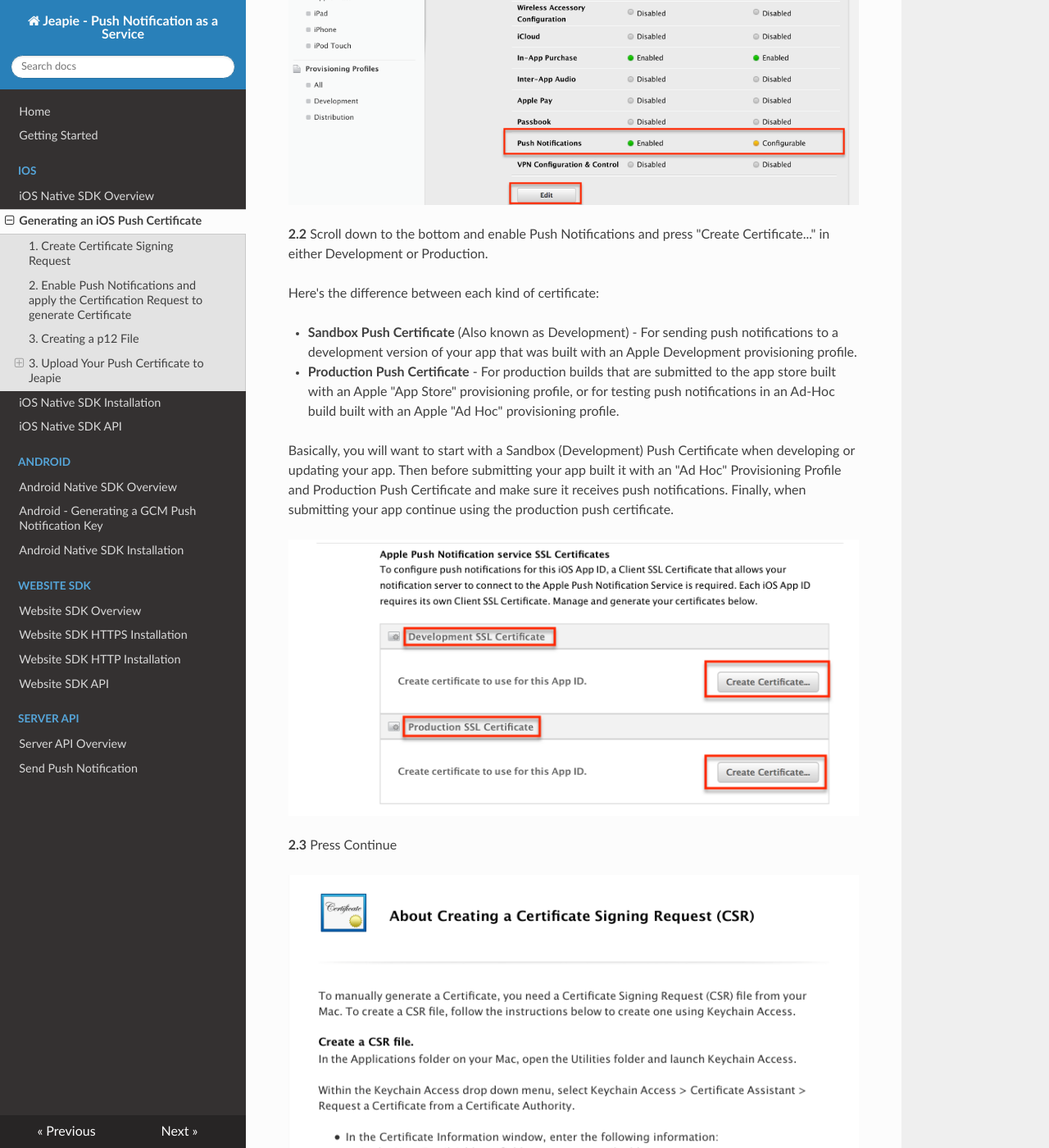
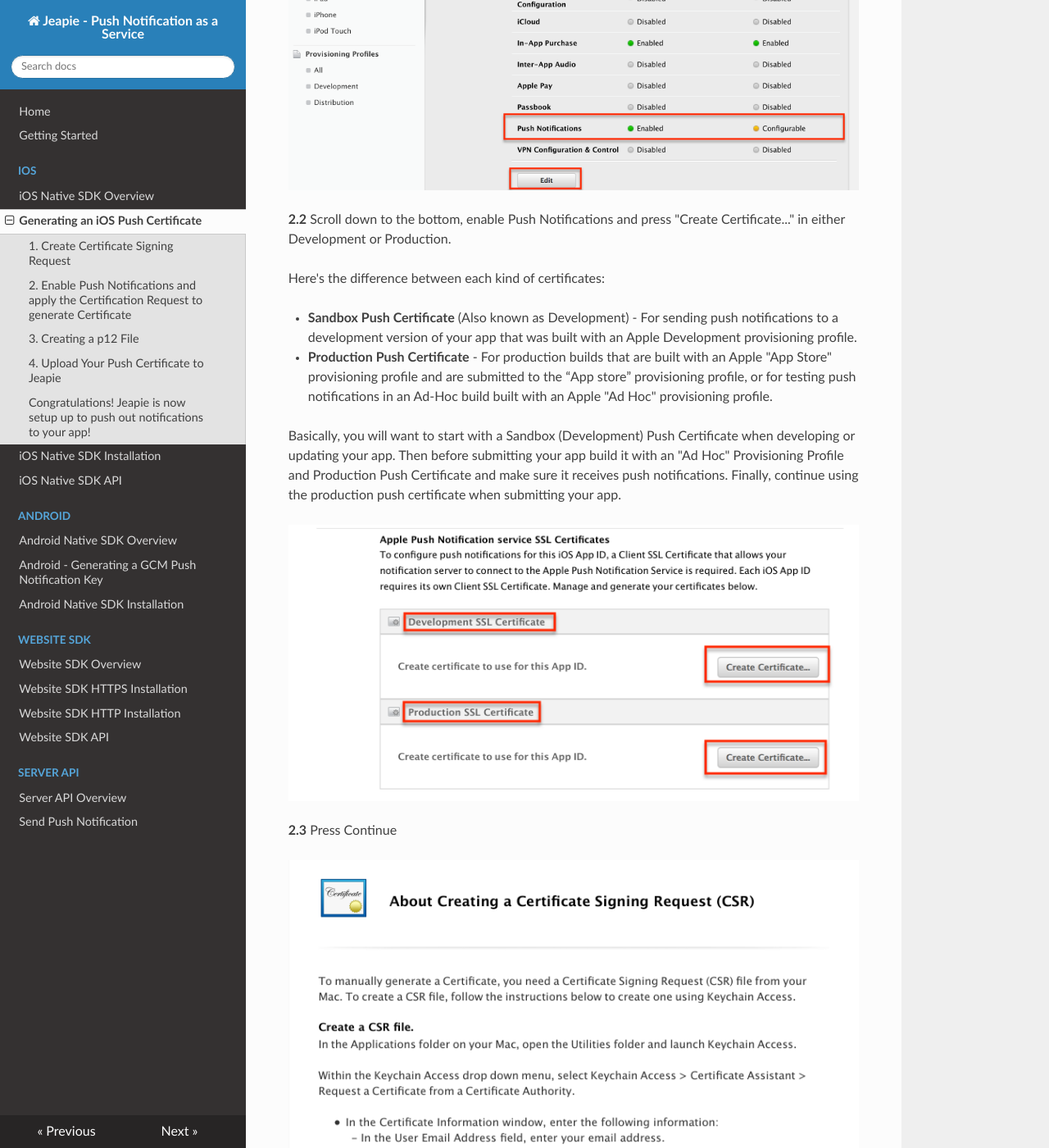
Before and after one commit to Jeapie/jeapie-docs, an MkDocs documentation site: the page built from docs/iOS/Generating-an-iOS-Push-Certificate.md, in a window 1280 px wide and 1400 px high, scrolled down 1753 px. Shown: the whole window at 82% size. Built offline with MkDocs 1.6.1, drawn with Linux system fonts in a browser that asks for light colours; nearby versions of some CDN libraries; old or Windows-style settings are respelled for this version of MkDocs; some of the changed text lies outside the part shown.

```diff
--- a/docs/iOS/Generating-an-iOS-Push-Certificate.md
+++ b/docs/iOS/Generating-an-iOS-Push-Certificate.md
@@ -2,7 +2,7 @@
 
 The goals of this section are to provision your app with Apple and grant Jeapie access to manage your notifications.
 
-##1. Create Certificate Signing Request
+###1. Create Certificate Signing Request
 
 **1.1** Open Keychain Access on your Mac (it is in Applications/Utilities) and
 choose the menu option *Request a Certificate from a Certificate Authority…*.
@@ -21,21 +21,21 @@ but it seems to accept any email address just fine.
 
 Check *Saved to disk* and click *Continue*.
 
-##2. Enable Push Notifications and apply the Certification Request to generate Certificate
+###2. Enable Push Notifications and apply the Certification Request to generate Certificate
 
 **2.1** Select your app from the [Apple's Developer](https://developer.apple.com/account/ios/identifiers/bundle/bundleList.action) site and press "Edit"
 
 ![app ids](/img/2015-08-07_1633.png)
 
-**2.2** Scroll down to the bottom and enable Push Notifications and press "Create Certificate..." in either Development or Production.
+**2.2** Scroll down to the bottom, enable Push Notifications and press "Create Certificate..." in either Development or Production.
 
-Here's the difference between each kind of certificate:
+Here's the difference between each kind of certificates:
 
 * **Sandbox Push Certificate** (Also known as Development) - For sending push notifications to a development version of your app that was built with an Apple Development provisioning profile.
 
-* **Production Push Certificate** - For production builds that are submitted to the app store built with an Apple "App Store" provisioning profile, or for testing push notifications in an Ad-Hoc build built with an Apple "Ad Hoc" provisioning profile.
+* **Production Push Certificate** - For production builds that are built with an Apple "App Store" provisioning profile and are submitted to the “App store” provisioning profile, or for testing push notifications in an Ad-Hoc build built with an Apple "Ad Hoc" provisioning profile.
 
-Basically, you will want to start with a Sandbox (Development) Push Certificate when developing or updating your app. Then before submitting your app built it with an "Ad Hoc" Provisioning Profile and Production Push Certificate and make sure it receives push notifications. Finally, when submitting your app continue using the production push certificate.
+Basically, you will want to start with a Sandbox (Development) Push Certificate when developing or updating your app. Then before submitting your app build it with an "Ad Hoc" Provisioning Profile and Production Push Certificate and make sure it receives push notifications. Finally, continue using the production push certificate when submitting your app.
 
 ![alt text](/img/2015-08-07_1635.png)
 
@@ -43,39 +43,39 @@ Basically, you will want to start with a Sandbox (Development) Push Certificate
 
 ![alt text](/img/2015-08-07_1637.png)
 
-**2.4** Press "Choose File..", select the "certSigningRequest" file you saved in step 1, press open, and then press "Generate".
+**2.4** Press "Choose File..", select the "certSigningRequest" file you saved in Step 1, press open, and then press "Generate".
 
 ![alt text](/img/2015-08-07_1638.png)
 
-**2.5** Press Download to save your certificate
+**2.5** Press *Download* to save your certificate
 
 ![alt text](/img/2015-08-07_1639.png)
 
-##3. Creating a p12 File
+###3. Creating a p12 File
 
 **3.1** Open the .cer file you downloaded in the last step by double clicking on it in Finder.
 
 ![alt text](/img/2015-08-07_1642.png)
 
-**3.2** After a few seconds the "Keychain Access" program should pop up. Select Login > Keys then right click on your key in the list and select "Export"
+**3.2** After a few seconds the "Keychain Access" program should pop up. Select *Login* > *Keys*, then right click on your key in the list and select "Export"
 
 ![alt text](/img/2015-08-07_1644.png)
 
-**3.3** Give the file a unique name and press save.
+**3.3** Give the unique name to file and press save.
 You will have an option to protect the file with a password.
 ***Please don't protect this file with a password!***
 
 
-##3. Upload Your Push Certificate to Jeapie
+###4. Upload Your Push Certificate to Jeapie
 
-**3.1** At the step 2 "Push notification settings" please select the Production or Development APNS push services.
+**4.1** At the step 2 "Push notification settings" please select the Production or Development APNS push services.
 
 ![push services](/img/2015-08-07_1615.png)
 
-**3.2** Select the .p12 you exported along without a password and press Save.
+**4.2** Select the .p12 you exported along without a password and press Save.
 
 ![save p12 file](/img/2015-08-07_1617.png)
 
-###**Congratulations! Jeapie is now setup to push out notifications to your app!**
+###**Congratulations! Jeapie is now setup up to push out notifications to your app!**
 
-Next, install the Jeapie SDK in your app [iOS Native SDK Installation](iOS-Native-SDK-Installation.md)
+Next, install the Jeapie SDK for your app [iOS Native SDK Installation](iOS-Native-SDK-Installation.md)
```
Also changed, not shown: docs/iOS/iOS-Native-SDK-Installation.md (+21 -9 lines), docs/iOS/iOS-Native-SDK-Overview.md (+2 -2 lines), docs/img/2015-08-07_1651.png (added), docs/img/2015-08-07_1653.png (added), docs/img/2015-08-07_1656.png (added), docs/img/2015-08-07_1700.png (added).
